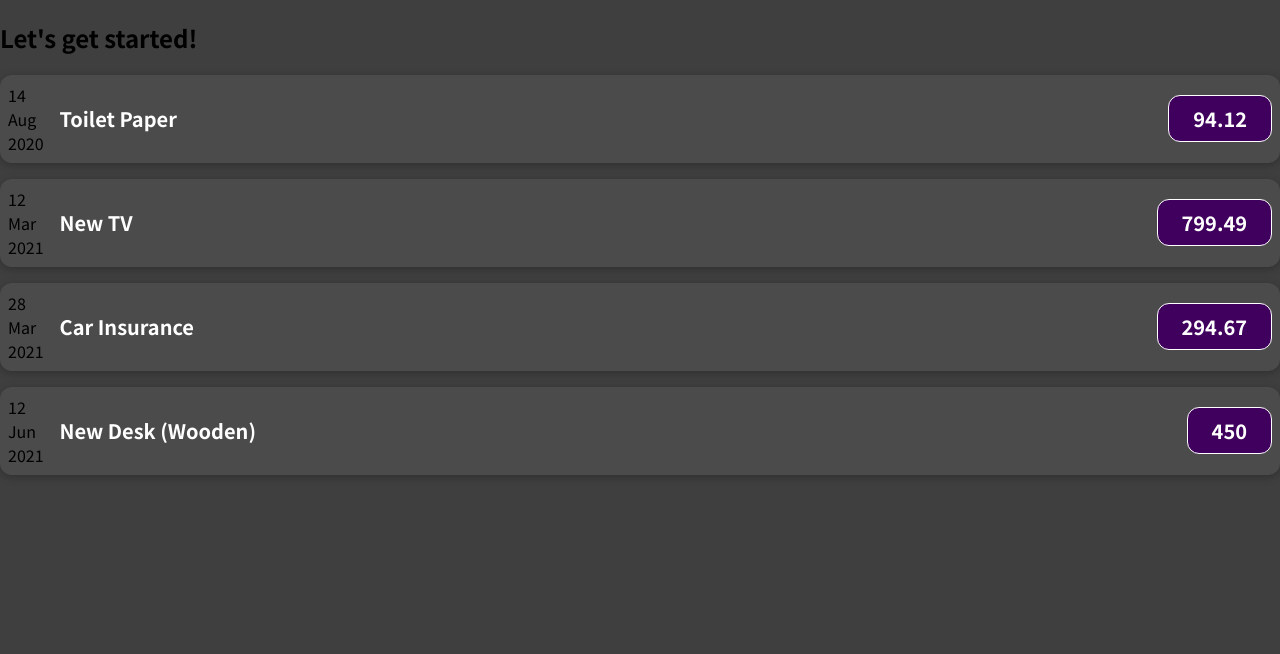
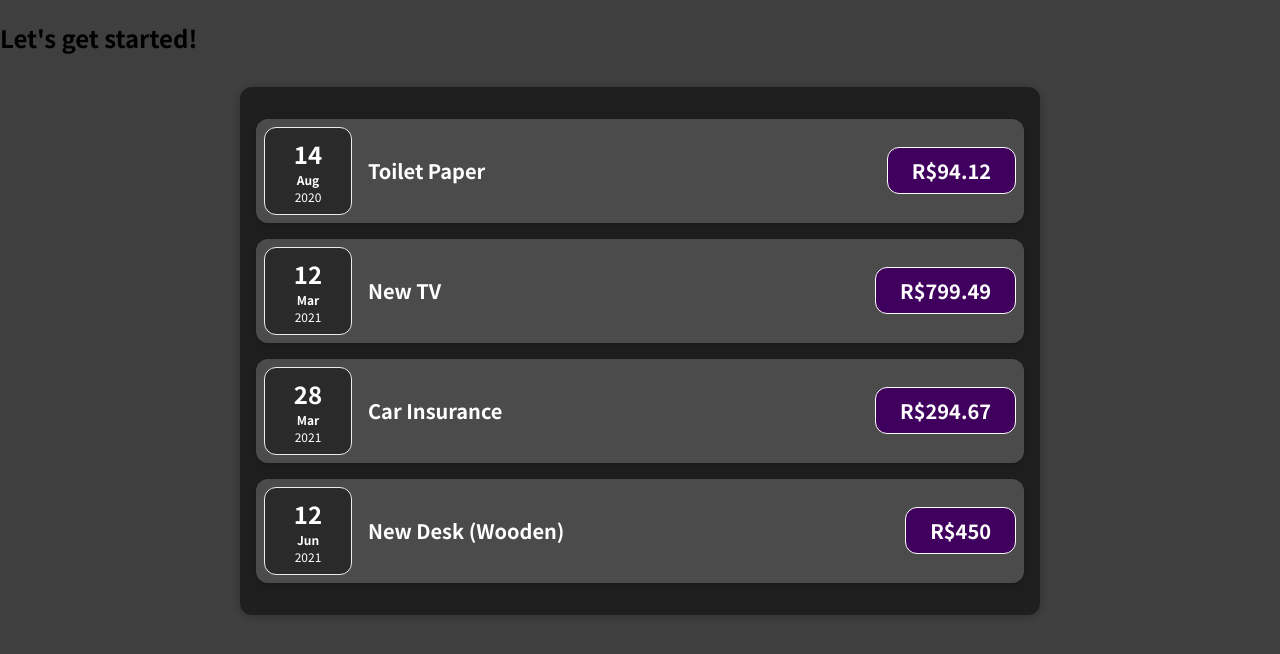
Before and after one commit to leecaslu/01-starting-setup, a JavaScript app: page / in a window 1280 px wide. Shown: the top 654 px of the page. Built offline with nearby package versions, Linux system fonts and the light colour scheme.

Commit message:
criando componente container para os componentes

```diff
--- a/src/App.js
+++ b/src/App.js
@@ -1,4 +1,4 @@
-import ExpenseItem from './components/ExpenseItem'
+import ExpenseContainer from "./components/ExpenseContainer";
 
 function App() {
   const expenses = [
@@ -20,15 +20,12 @@ function App() {
       title: 'New Desk (Wooden)',
       amount: 450,
       date: new Date(2021, 5, 12),
-    },
+    }
   ];
-
   return (
     <div>
       <h2>Let's get started!</h2>
-      {expenses.map((el) =>
-        <ExpenseItem expense={el.title} date={el.date} value={el.amount} />
-      )}
+      <ExpenseContainer expenses={expenses} />
     </div>
   );
 }
--- /dev/null
+++ b/src/components/ExpenseContainer.css
@@ -0,0 +1,9 @@
+.expenses {
+  padding: 1rem;
+  background-color: rgb(31, 31, 31);
+  margin: 2rem auto;
+  width: 50rem;
+  max-width: 95%;
+  border-radius: 12px;
+  box-shadow: 0 1px 8px rgba(0, 0, 0, 0.25);
+}
--- /dev/null
+++ b/src/components/ExpenseContainer.js
@@ -0,0 +1,17 @@
+import ExpenseItem from "./ExpenseItem";
+import './ExpenseContainer.css';
+
+function ExpenseContainer(props) {
+
+  return (
+    <div className="expenses">
+      {
+        props.expenses.map((el) =>
+          <ExpenseItem expense={el.title} date={el.date} value={el.amount} />
+        )
+      }
+    </div>
+  )
+}
+
+export default ExpenseContainer;
--- /dev/null
+++ b/src/components/ExpenseDate.css
@@ -0,0 +1,26 @@
+.expense-date {
+  display: flex;
+  flex-direction: column;
+  width: 5.5rem;
+  height: 5.5rem;
+  border: 1px solid #ececec;
+  background-color: #2a2a2a;
+  color: white;
+  border-radius: 12px;
+  align-items: center;
+  justify-content: center;
+}
+
+.expense-date__month {
+  font-size: 0.75rem;
+  font-weight: bold;
+}
+
+.expense-date__year {
+  font-size: 0.75rem;
+}
+
+.expense-date__day {
+  font-size: 1.5rem;
+  font-weight: bold;
+}
--- a/src/components/ExpenseDate.js
+++ b/src/components/ExpenseDate.js
@@ -1,11 +1,13 @@
+import './ExpenseDate.css';
+
 function ExpenseDate(props) {
   const monthNames = ["Jan", "Feb", "Mar", "Apr", "May", "Jun",
     "Jul", "Aug", "Sep", "Oct", "Nov", "Dec"];
   return (
-    <div>
-      <div>{props.date.getDate()}</div>
-      <div>{monthNames[props.date.getMonth()]}</div>
-      <div>{props.date.getFullYear()}</div>
+    <div className='expense-date'>
+      <div className='expense-date__day'>{props.date.getDate()}</div>
+      <div className='expense-date__month'>{monthNames[props.date.getMonth()]}</div>
+      <div className='expense-date__year'>{props.date.getFullYear()}</div>
     </div>
   );
 }
--- a/src/components/ExpenseItem.js
+++ b/src/components/ExpenseItem.js
@@ -10,7 +10,7 @@ function ExpenseItem(props) {
       <ExpenseDate date={props.date} />
       <div className='expense-item__description'>
         <h2>{props.expense}</h2>
-        <div className='expense-item__price'>{props.value}</div>
+        <div className='expense-item__price'>R${props.value}</div>
       </div>
     </div>
   )
```
